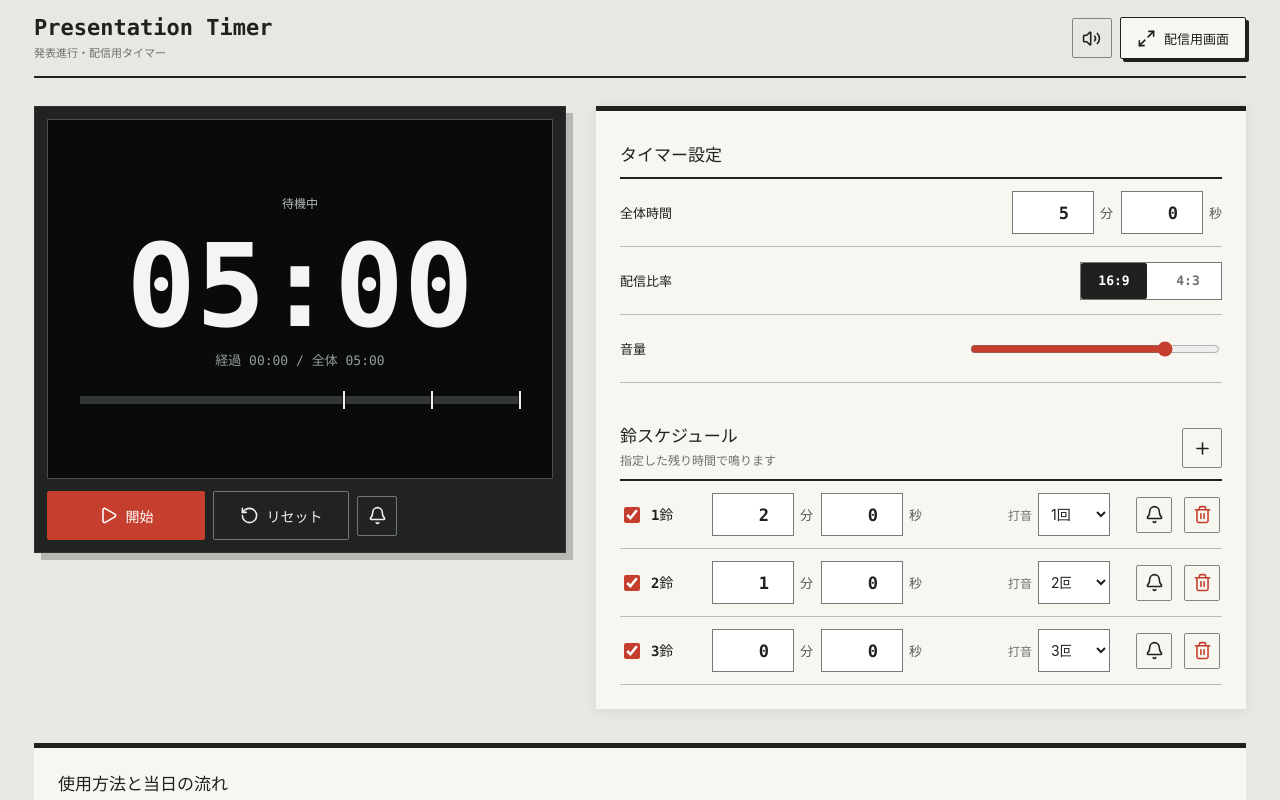
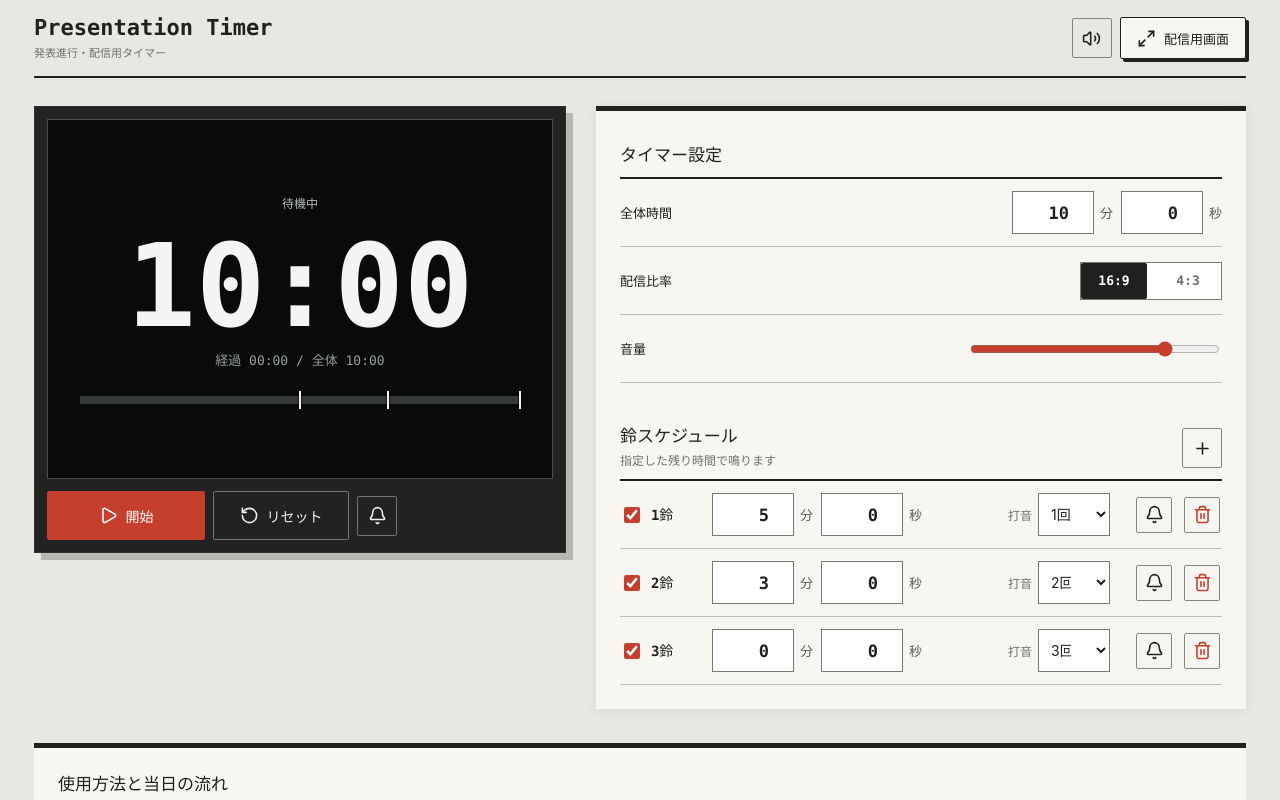
Before and after one commit to SSE-C-553/presentation-timer, a React (Vite) app: page / in a window 1280 px wide. Shown: the top 800 px of the page. Built offline with nearby package versions, Linux system fonts and the light colour scheme.

Commit message:
feat: 10分発表向けの初期予鈴を設定する

```diff
--- a/src/App.tsx
+++ b/src/App.tsx
@@ -8,20 +8,19 @@ type Settings = { durationSeconds: number; aspectRatio: AspectRatio; bells: Bell
 type Runtime = { status: Status; startedAt: number | null; elapsedBeforeStartMs: number; activeDurationSeconds: number; activeBells: BellEvent[]; firedBellIds: string[] };
 type TimerState = { settings: Settings; runtime: Runtime; revision: number; updatedAt: number };
 
-const STORAGE_KEY = "lt-timer-state-v3";
-const OLD_STORAGE_KEY = "lt-timer-state-v2";
+const STORAGE_KEY = "presentation-timer-state-v1";
 const CHANNEL_NAME = "lt-timer-sync";
 const BELL_AUDIO_SRC = "./audio/otologic-onoma-ding04-short.mp3";
 
 const defaultBells = (): BellEvent[] => [
-  { id: crypto.randomUUID(), triggerRemainingSeconds: 120, strikeCount: 1, enabled: true },
-  { id: crypto.randomUUID(), triggerRemainingSeconds: 60, strikeCount: 2, enabled: true },
+  { id: crypto.randomUUID(), triggerRemainingSeconds: 300, strikeCount: 1, enabled: true },
+  { id: crypto.randomUUID(), triggerRemainingSeconds: 180, strikeCount: 2, enabled: true },
   { id: crypto.randomUUID(), triggerRemainingSeconds: 0, strikeCount: 3, enabled: true },
 ];
 
 const initialState = (): TimerState => ({
-  settings: { durationSeconds: 300, aspectRatio: "16:9", bells: defaultBells(), volume: 0.8, muted: false },
-  runtime: { status: "idle", startedAt: null, elapsedBeforeStartMs: 0, activeDurationSeconds: 300, activeBells: [], firedBellIds: [] },
+  settings: { durationSeconds: 600, aspectRatio: "16:9", bells: defaultBells(), volume: 0.8, muted: false },
+  runtime: { status: "idle", startedAt: null, elapsedBeforeStartMs: 0, activeDurationSeconds: 600, activeBells: [], firedBellIds: [] },
   revision: 0,
   updatedAt: Date.now(),
 });
@@ -31,17 +30,7 @@ function loadState(): TimerState {
   try {
     const saved = localStorage.getItem(STORAGE_KEY);
     if (saved) return { ...fallback, ...JSON.parse(saved) };
-    const old = localStorage.getItem(OLD_STORAGE_KEY);
-    if (!old) return fallback;
-    const parsed = JSON.parse(old);
-    const duration = Number(parsed.durationSeconds) || 300;
-    const bells: BellEvent[] = Array.isArray(parsed.bells) ? parsed.bells.map((bell: { id?: string; triggerAtSeconds?: number; strikeCount?: number; enabled?: boolean }) => ({
-      id: bell.id || crypto.randomUUID(),
-      triggerRemainingSeconds: Math.max(0, duration - Number(bell.triggerAtSeconds || 0)),
-      strikeCount: Number(bell.strikeCount) || 1,
-      enabled: bell.enabled !== false,
-    })) : defaultBells();
-    return { ...fallback, settings: { ...fallback.settings, durationSeconds: duration, aspectRatio: parsed.aspectRatio === "16:9" ? "16:9" : "4:3", bells, muted: Boolean(parsed.muted) } };
+    return fallback;
   } catch { return fallback; }
 }
 
```
